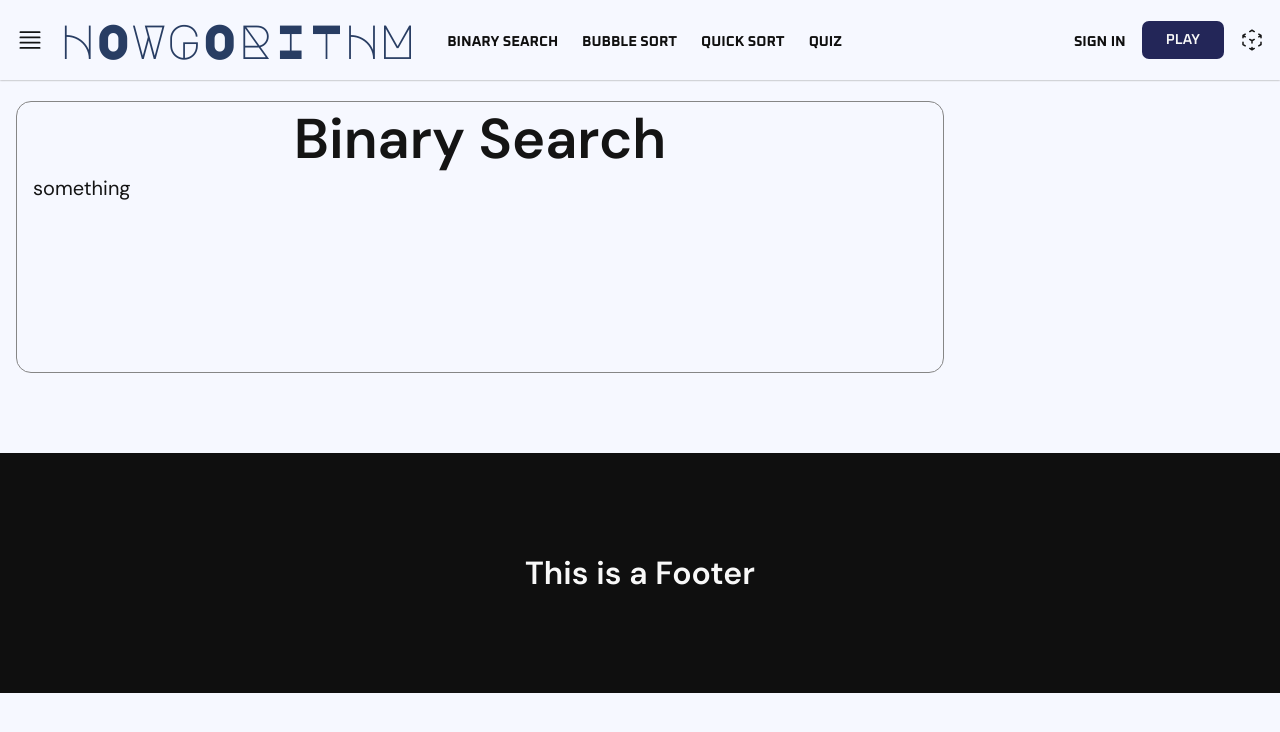
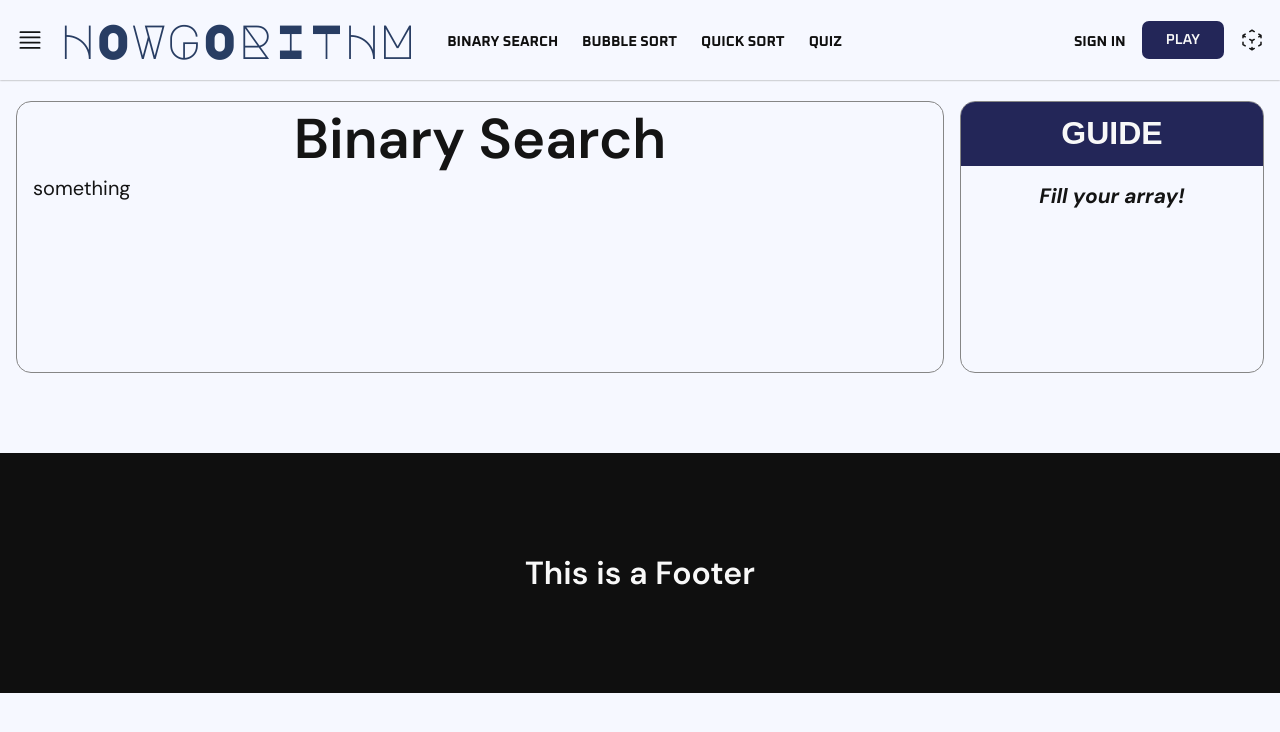
Before and after one commit to Reasondro/Howgorithm-Web, a React (Vite) app: page /binary-search in a window 1280 px wide. Shown: the top 732 px of the page. Built offline with nearby package versions, Linux system fonts and the light colour scheme; a web font is replaced by a local one.

Commit message:
added static algo guide

```diff
--- /dev/null
+++ b/src/components/AlgoGuide/AlgoGuide.tsx
@@ -0,0 +1,21 @@
+interface algoGuideProps {
+  algoGuideId1: string;
+  algoGuideId2?: string;
+}
+
+export default function AlgoGuide({
+  algoGuideId1,
+  algoGuideId2,
+}: algoGuideProps) {
+  return (
+    <section className="item2">
+      <div id="guide-container">
+        <h2 id="guide">GUIDE</h2>
+      </div>
+      <p id="user-instructions">Fill your array!</p>
+      <p id="steps"></p>
+      <p id={algoGuideId1}></p>
+      {algoGuideId2 && <p id={algoGuideId2}></p>}
+    </section>
+  );
+}
--- a/src/components/AlgoInfo/AlgoInfo.tsx
+++ b/src/components/AlgoInfo/AlgoInfo.tsx
@@ -1,4 +1,8 @@
-export default function AlgoInfo({ algoName }: { algoName: string }) {
+interface algoInfoProps {
+  algoName: string;
+}
+
+export default function AlgoInfo({ algoName }: algoInfoProps) {
   return (
     <section className="item1">
       <div id="overview-content">
--- a/src/components/Lab/Lab.tsx
+++ b/src/components/Lab/Lab.tsx
@@ -1,11 +1,26 @@
+import "@/components/Lab/Lab.css";
 import AlgoInfo from "@/components/AlgoInfo/AlgoInfo";
-import "@/components/Lab/Lab.css";
+import AlgoGuide from "@/components/AlgoGuide/AlgoGuide";
 
-export default function Lab({ algoName }: { algoName: string }) {
+interface LabProps {
+  algoName: string;
+  algoGuideId1: string;
+  algoGuideId2?: string;
+}
+
+export default function Lab({
+  algoName,
+  algoGuideId1,
+  algoGuideId2,
+}: LabProps) {
   return (
     <main id="main-wrapper">
       <div id="grid-container">
         <AlgoInfo algoName={algoName}></AlgoInfo>
+        <AlgoGuide
+          algoGuideId1={algoGuideId1}
+          algoGuideId2={algoGuideId2}
+        ></AlgoGuide>
       </div>
     </main>
   );
--- a/src/pages/BinarySearch/BinarySearch.tsx
+++ b/src/pages/BinarySearch/BinarySearch.tsx
@@ -2,5 +2,5 @@ import Lab from "@/components/Lab/Lab";
 import "@/pages/BinarySearch/BinarySearch.css";
 
 export default function BinarySearch() {
-  return <Lab algoName="Binary Search"></Lab>;
+  return <Lab algoName="Binary Search" algoGuideId1="index-info"></Lab>;
 }
```
